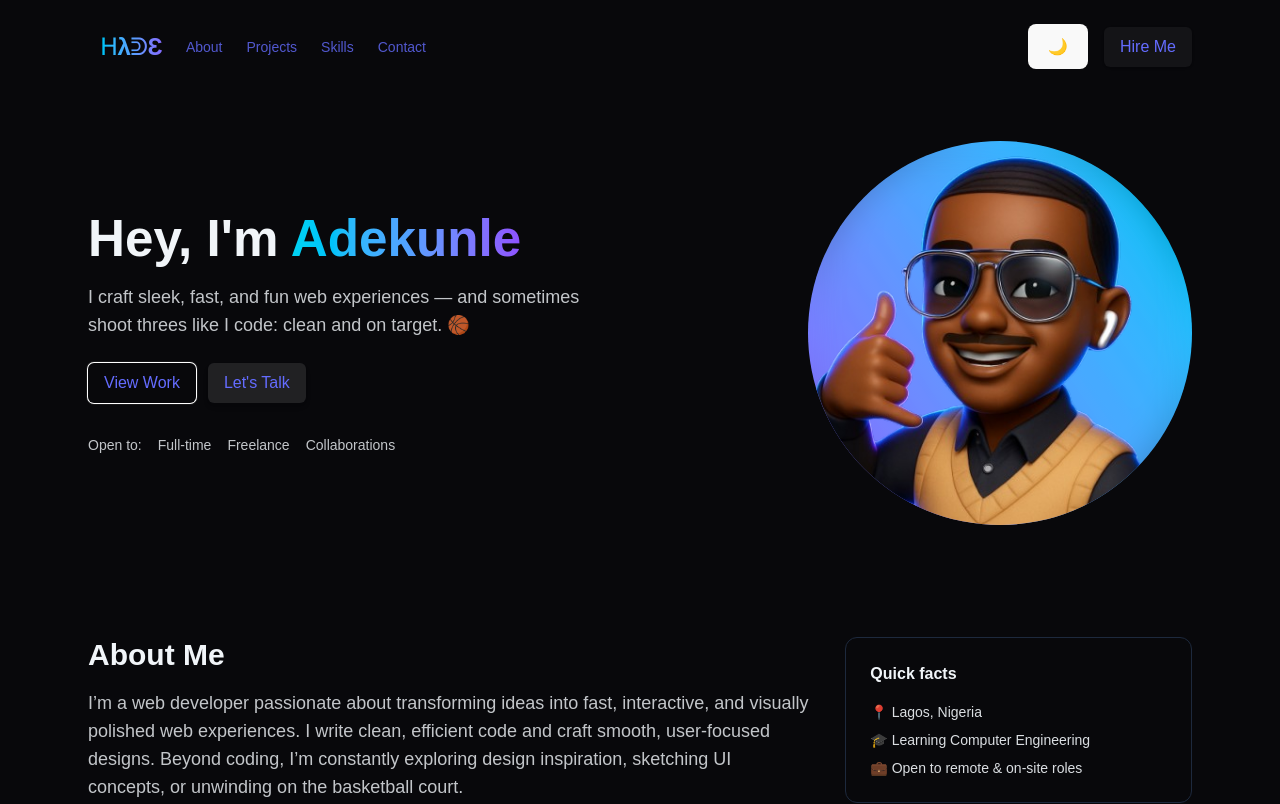
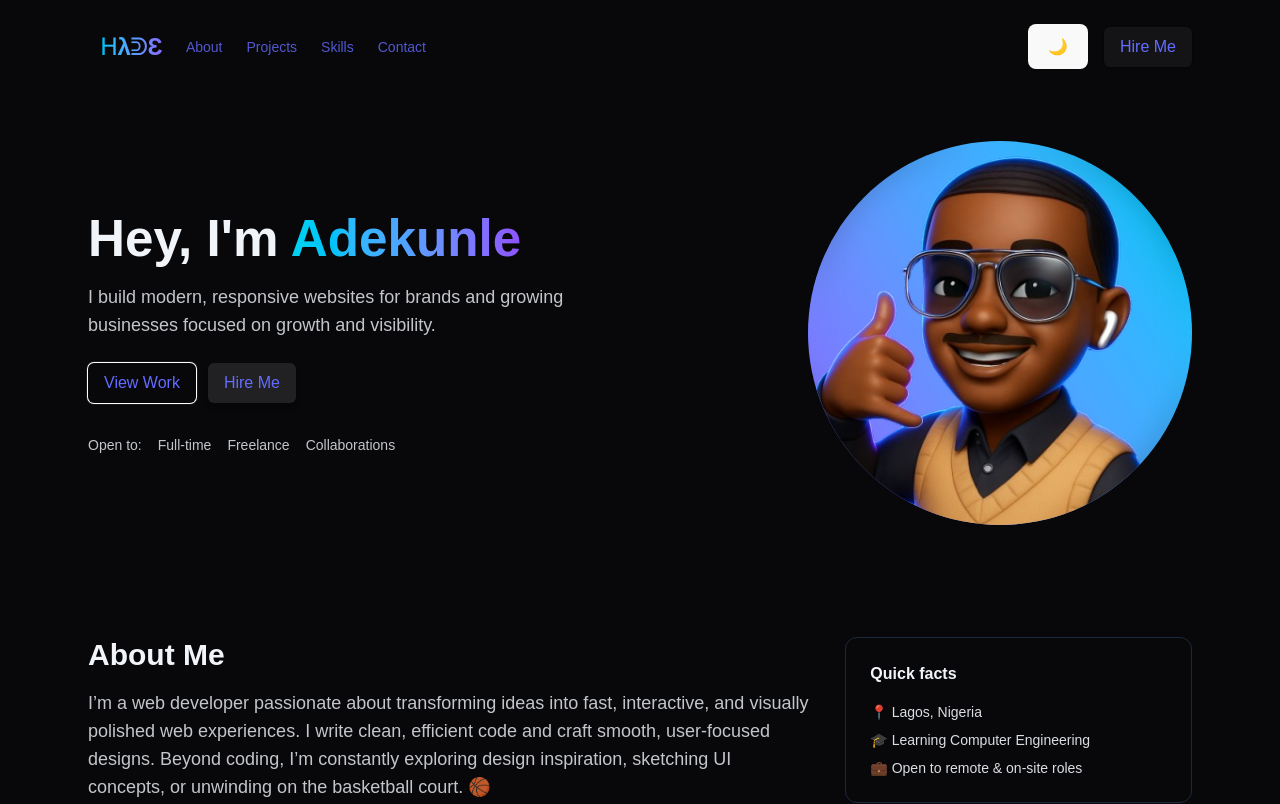
Before and after one commit to hadeexo/my-portfolio, a React (Vite) app: page / in a window 1280 px wide. Shown: the top 804 px of the page. Built offline with nearby package versions, Linux system fonts and the light colour scheme.

Commit message:
Hero text

```diff
--- a/src/App.jsx
+++ b/src/App.jsx
@@ -169,8 +169,8 @@ export default function Portfolio() {
             </h1>
 
             <p className="mt-4 text-lg opacity-80">
-              I craft sleek, fast, and fun web experiences — and sometimes shoot
-              threes like I code: clean and on target. 🏀
+              I build modern, responsive websites for brands and growing
+              businesses focused on growth and visibility.
             </p>
 
             <div className="mt-6 flex gap-3">
@@ -191,7 +191,7 @@ export default function Portfolio() {
                   theme === "dark" ? "bg-white/10" : "bg-slate-900 text-white"
                 )}
               >
-                Let's Talk
+                Hire Me
               </a>
             </div>
 
@@ -248,7 +248,7 @@ export default function Portfolio() {
               interactive, and visually polished web experiences. I write clean,
               efficient code and craft smooth, user-focused designs. Beyond
               coding, I’m constantly exploring design inspiration, sketching UI
-              concepts, or unwinding on the basketball court.
+              concepts, or unwinding on the basketball court. 🏀
             </p>
 
             <div className="mt-6 grid grid-cols-1 sm:grid-cols-2 gap-4">
```
